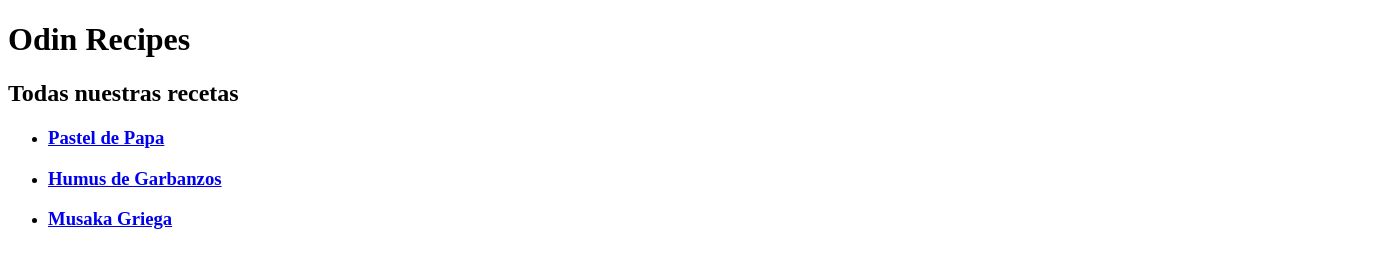
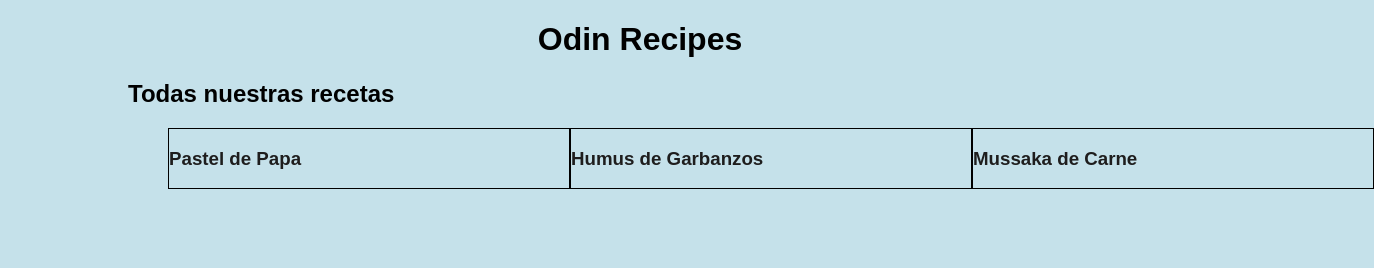
Before and after one commit to Spiki3/odin-recipes, a plain HTML site: page index.html in a window 1280 px wide. Shown: the whole page, 1374 px wide, since content can reach past the window. Drawn offline with Linux system fonts and the light colour scheme.

Commit message:
First CSS styles

```diff
--- a/index.html
+++ b/index.html
@@ -4,17 +4,31 @@
     <meta charset="UTF-8">
     <meta http-equiv="X-UA-Compatible" content="IE=edge">
     <meta name="viewport" content="width=device-width, initial-scale=1.0">
+    <link rel="stylesheet" href="style.css">
     <title>Odin`s Recipes</title>
 </head>
 <body>
-    <h1>Odin Recipes</h1>
+    <h1 id="header">Odin Recipes</h1>
 
     <h2>Todas nuestras recetas</h2>
 
-    <ul>
-        <li><a href="recipes/pastel_de_papa.html"><h3>Pastel de Papa</h3></a></li>
-        <li><a href="recipes/humus.html"><h3>Humus de Garbanzos</h3></a></li>
-        <li><a href="recipes/musaka.html"><h3>Musaka Griega</h3></a></li>
+    <ul class="recipes-list">
+        <li>
+            <div class="recipe-card">
+                <a href="recipes/pastel_de_papa.html"><h3>Pastel de Papa</h3></a>
+            </div>
+        </li>
+        <li>
+            <div class="recipe-card">
+                <a href="recipes/humus.html"><h3>Humus de Garbanzos</h3></a>
+            </div>
+        </li>
+        <li>
+            <div class="recipe-card">
+                <a href="recipes/musaka.html"><h3>Mussaka de Carne</h3></a>
+            </div>
+        </li>
+
     </ul>
 
 
--- /dev/null
+++ b/style.css
@@ -0,0 +1,39 @@
+body{
+    background-color: rgb(197, 225, 234);
+    font-family: Arial, Helvetica, sans-serif;
+    margin: 0 10%;
+}
+
+
+
+ul, ol {
+    list-style: none;
+}
+
+a {
+    transition: 0.2s;
+    text-decoration: none;
+    color: rgb(30, 29, 29);
+    font-size: 1em;
+}
+
+a:hover {
+    transition: 0.2s;
+    font-size: 1.05em;
+    color: rgb(46, 46, 99);
+}
+
+
+#header {
+    text-align: center;
+}
+
+.recipes-list {
+    display: flex;
+    justify-content: space-evenly;
+}
+
+.recipe-card {
+    border: 1px solid black;
+    width: 400px;
+}
```
